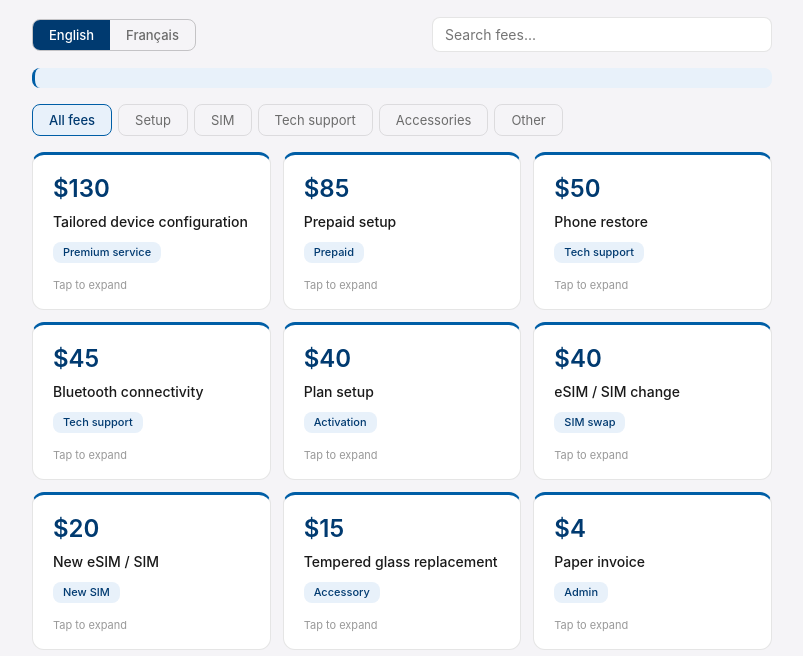
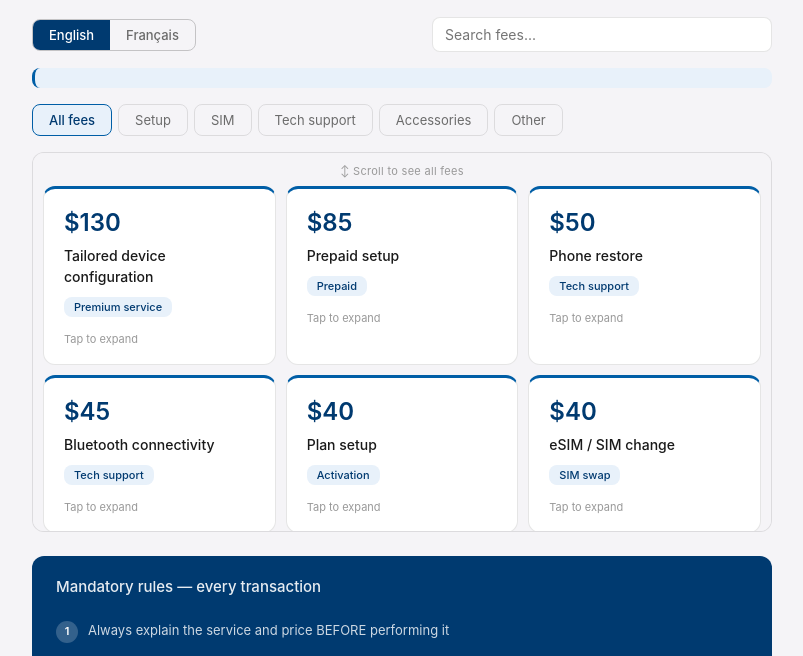
Before and after one commit to antoineamourad/cellcom-fees, a plain HTML site: page index.html in a window 1280 px wide. Shown: the part 117-773 px from the top of the page, without its empty margins (238-1041 px from the left). Drawn offline with Linux system fonts and the light colour scheme.

Commit message:
Update index.html

```diff
--- a/index.html
+++ b/index.html
@@ -120,10 +120,26 @@
   }
 
   /* Fee cards */
+  .cards-grid-wrapper {
+    max-height: 380px;
+    overflow-y: auto;
+    margin-bottom: 1.5rem;
+    border-radius: var(--radius-lg);
+    border: 1px solid var(--border-light);
+    padding: 10px;
+    background: var(--bg-secondary);
+  }
+  .cards-grid-wrapper::-webkit-scrollbar { width: 6px; }
+  .cards-grid-wrapper::-webkit-scrollbar-track { background: transparent; }
+  .cards-grid-wrapper::-webkit-scrollbar-thumb { background: var(--border-mid); border-radius: 3px; }
+  .scroll-hint {
+    text-align: center; font-size: 11px; color: var(--text-tertiary);
+    margin-bottom: 6px; letter-spacing: 0.3px;
+  }
   .cards-grid {
     display: grid;
     grid-template-columns: repeat(auto-fit, minmax(210px, 1fr));
-    gap: 12px; margin-bottom: 1.5rem;
+    gap: 10px;
   }
   .fee-card {
     background: var(--bg-primary);
@@ -253,7 +269,10 @@
     <button class="tab-btn" onclick="filterCat('misc')" data-en="Other" data-fr="Autre">Other</button>
   </div>
 
-  <div class="cards-grid" id="cardsGrid"></div>
+  <div class="cards-grid-wrapper">
+    <div class="scroll-hint">↕ Scroll to see all fees</div>
+    <div class="cards-grid" id="cardsGrid"></div>
+  </div>
 
   <div class="rules-section" id="rulesSection"></div>
 
```
